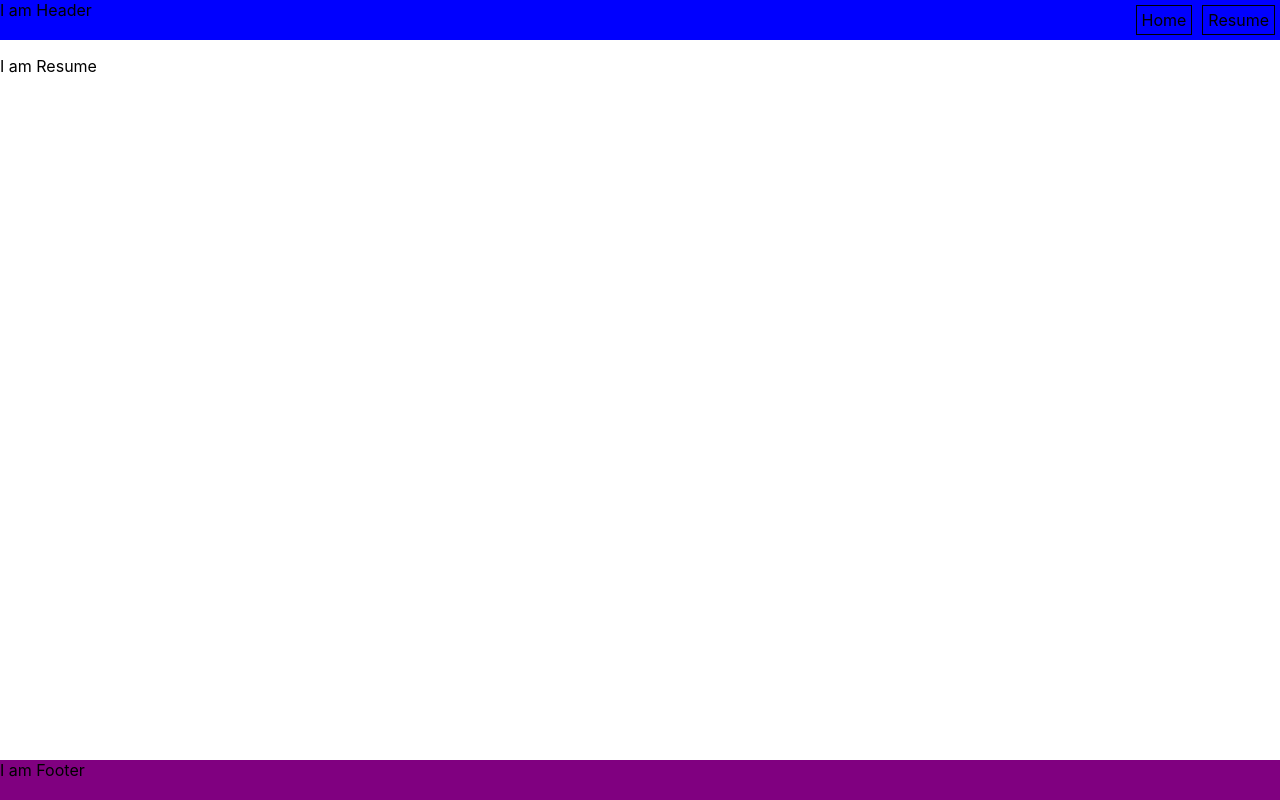
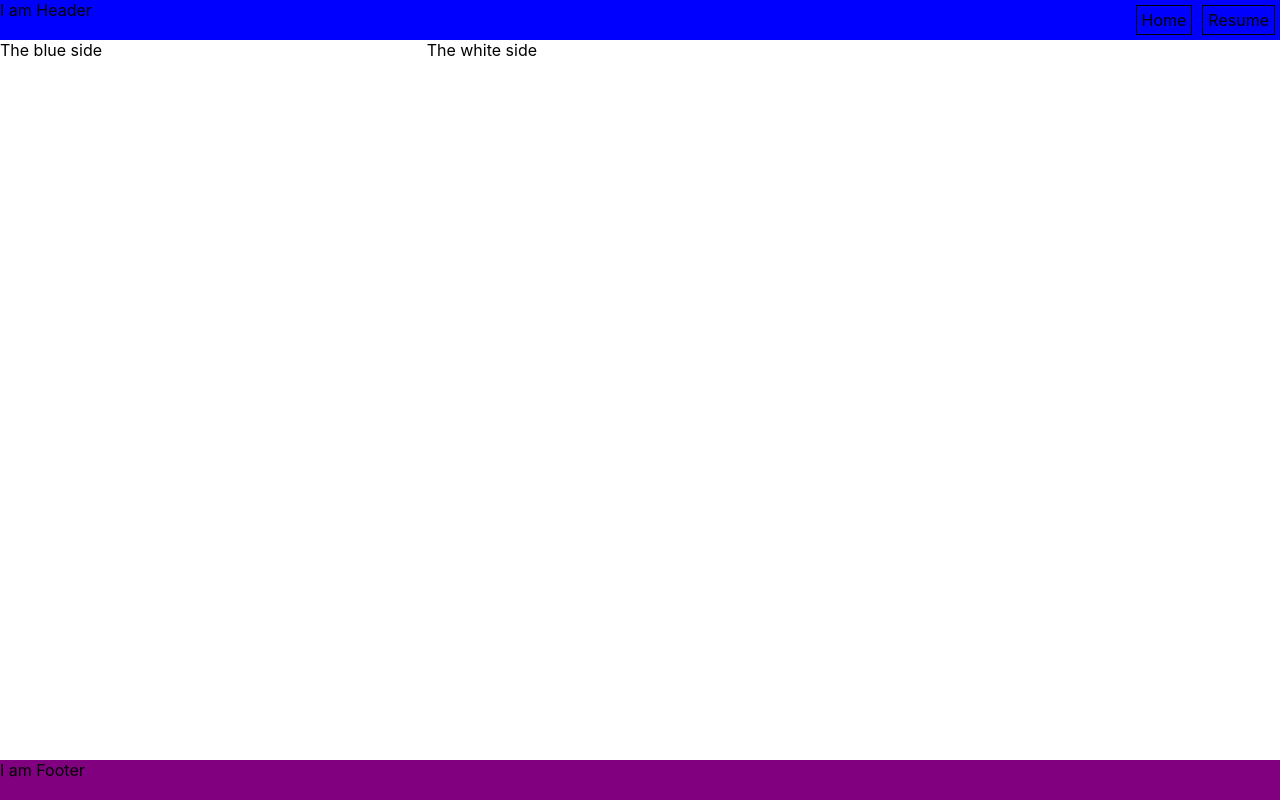
Before and after one commit to CD-Mackay/personal_site, a Next.js app: page /resume in a window 1280 px wide. Built offline with nearby package versions, Linux system fonts and the light colour scheme.

Commit message:
build new component for resume

```diff
--- /dev/null
+++ b/Components/ResumeDoc/ResumeDoc.js
@@ -0,0 +1,11 @@
+import styles from "./ResumeDoc.module.css";
+
+
+export default function ResumeDoc() {
+  return (
+    <div className={styles.page}>
+      <div>The blue side</div>
+      <div>The white side</div>
+    </div>
+  );
+}
--- /dev/null
+++ b/Components/ResumeDoc/ResumeDoc.module.css
@@ -0,0 +1,4 @@
+.page {
+  display: grid;
+  grid-template-columns: 1fr 2fr;
+}
--- a/pages/resume.js
+++ b/pages/resume.js
@@ -1,11 +1,12 @@
 import Footer from "../Components/Footer/Footer";
 import Header from "../Components/Header/Header";
+import ResumeDoc from '../Components/ResumeDoc/ResumeDoc';
 
 export default function Resume() {
   return (
     <div>
       <Header />
-      <p>I am Resume</p>
+      <ResumeDoc />
       <Footer />
     </div>
   );
```
